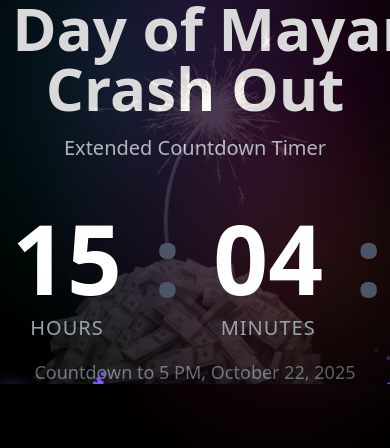
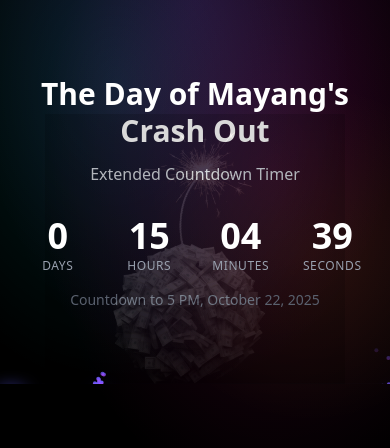
Before and after one commit to ordrid/crashout, a Next.js app: page / in a window 390 px wide. Shown: the top 448 px of the page. Built offline with nearby package versions, Linux system fonts and the light colour scheme.

Commit message:
make page responsive

```diff
--- a/app/layout.tsx
+++ b/app/layout.tsx
@@ -15,6 +15,7 @@ const geistMono = Geist_Mono({
 export const metadata: Metadata = {
   title: "Mayang Crashout Timer",
   description: "Generated by Mayang Crashout Timer",
+  viewport: "width=device-width, initial-scale=1, maximum-scale=5",
 };
 
 export default function RootLayout({
--- a/app/page.tsx
+++ b/app/page.tsx
@@ -77,12 +77,12 @@ export default function Home() {
 
       {/* Background Beams with Collision */}
       <BackgroundBeamsWithCollision className="absolute inset-0 z-10 bg-transparent">
-        <div className="relative z-20 flex items-center justify-center min-h-screen p-8">
-          <div className="text-center">
-            <h1 className="text-6xl font-bold mb-4 text-white">
+        <div className="relative z-20 flex items-center justify-center min-h-screen px-4 py-8 sm:p-8">
+          <div className="text-center max-w-6xl w-full">
+            <h1 className="text-3xl sm:text-4xl md:text-5xl lg:text-6xl font-bold mb-3 sm:mb-4 text-white leading-tight px-2">
               The Day of Mayang's Crash Out
             </h1>
-            <p className="text-xl text-gray-300 mb-12">
+            <p className="text-base sm:text-lg md:text-xl text-gray-300 mb-8 sm:mb-12">
               Extended Countdown Timer
             </p>
 
@@ -95,57 +95,51 @@ export default function Home() {
                   alt=""
                   width={600}
                   height={600}
-                  className="opacity-15 select-none"
+                  className="opacity-15 select-none w-full max-w-[300px] sm:max-w-[400px] md:max-w-[500px] lg:max-w-[600px] h-auto"
                   priority
                 />
               </div>
 
               {/* Timer Content */}
-              <div className="relative flex gap-8 justify-center items-center mb-4">
+              <div className="relative grid grid-cols-4 gap-2 sm:gap-4 md:gap-6 lg:gap-8 justify-center items-start mb-4 max-w-5xl mx-auto">
                 <div className="flex flex-col items-center">
-                  <div className="text-8xl font-bold mb-2 text-white">
+                  <div className="text-4xl sm:text-5xl md:text-6xl lg:text-8xl font-bold mb-1 sm:mb-2 text-white tabular-nums">
                     <SlidingNumber value={timeLeft.days} padStart={false} />
                   </div>
-                  <span className="text-xl text-gray-400 uppercase tracking-wider">
+                  <span className="text-xs sm:text-sm md:text-base lg:text-xl text-gray-400 uppercase tracking-wider">
                     Days
                   </span>
                 </div>
 
-                <span className="text-8xl font-bold text-gray-600 mb-8">:</span>
-
                 <div className="flex flex-col items-center">
-                  <div className="text-8xl font-bold mb-2 text-white">
+                  <div className="text-4xl sm:text-5xl md:text-6xl lg:text-8xl font-bold mb-1 sm:mb-2 text-white tabular-nums">
                     <SlidingNumber value={timeLeft.hours} padStart={true} />
                   </div>
-                  <span className="text-xl text-gray-400 uppercase tracking-wider">
+                  <span className="text-xs sm:text-sm md:text-base lg:text-xl text-gray-400 uppercase tracking-wider">
                     Hours
                   </span>
                 </div>
 
-                <span className="text-8xl font-bold text-gray-600 mb-8">:</span>
-
                 <div className="flex flex-col items-center">
-                  <div className="text-8xl font-bold mb-2 text-white">
+                  <div className="text-4xl sm:text-5xl md:text-6xl lg:text-8xl font-bold mb-1 sm:mb-2 text-white tabular-nums">
                     <SlidingNumber value={timeLeft.minutes} padStart={true} />
                   </div>
-                  <span className="text-xl text-gray-400 uppercase tracking-wider">
+                  <span className="text-xs sm:text-sm md:text-base lg:text-xl text-gray-400 uppercase tracking-wider">
                     Minutes
                   </span>
                 </div>
 
-                <span className="text-8xl font-bold text-gray-600 mb-8">:</span>
-
                 <div className="flex flex-col items-center">
-                  <div className="text-8xl font-bold mb-2 text-white">
+                  <div className="text-4xl sm:text-5xl md:text-6xl lg:text-8xl font-bold mb-1 sm:mb-2 text-white tabular-nums">
                     <SlidingNumber value={timeLeft.seconds} padStart={true} />
                   </div>
-                  <span className="text-xl text-gray-400 uppercase tracking-wider">
+                  <span className="text-xs sm:text-sm md:text-base lg:text-xl text-gray-400 uppercase tracking-wider">
                     Seconds
                   </span>
                 </div>
               </div>
 
-              <p className="text-lg text-gray-500 mt-4">
+              <p className="text-sm sm:text-base md:text-lg text-gray-500 mt-4 px-4">
                 {phase === "before5pm" && "Countdown to 5 PM, October 22, 2025"}
                 {phase === "after5pm" &&
                   "Countdown to End of Day, October 22, 2025"}
```
